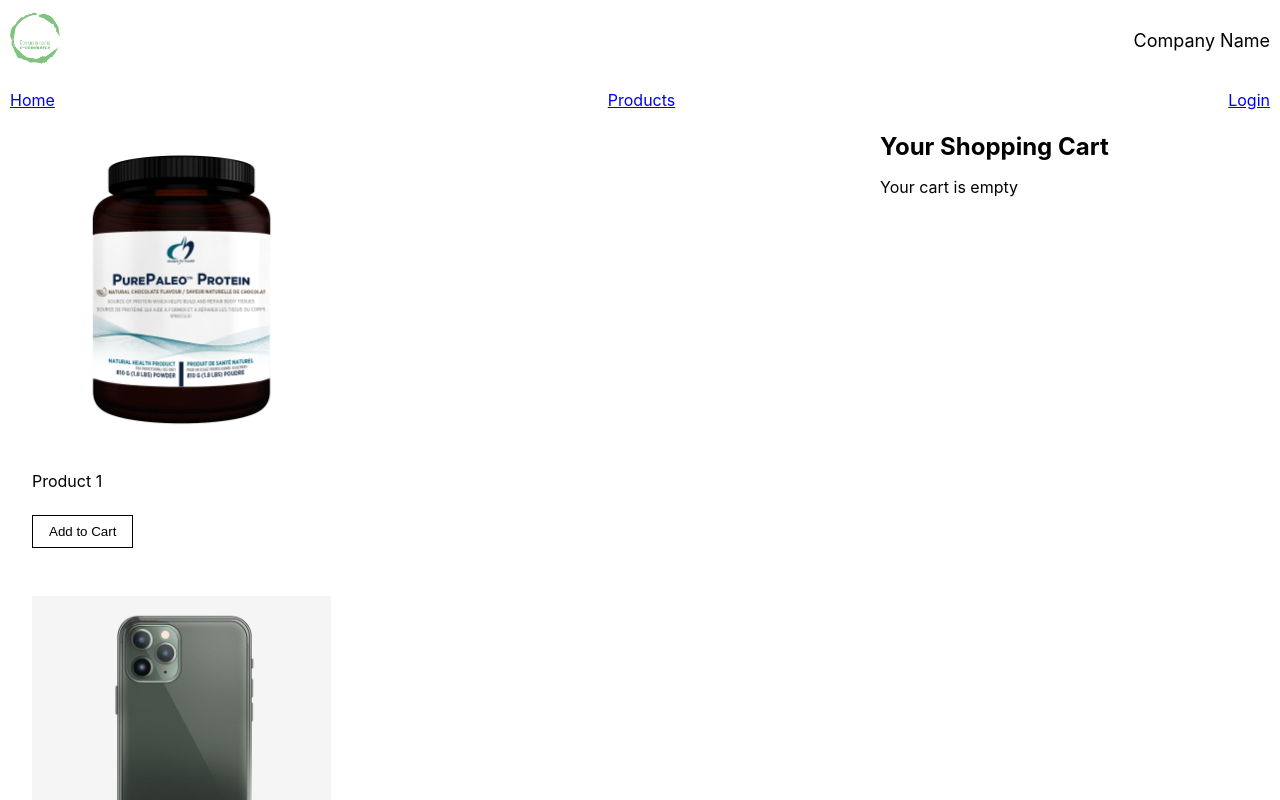
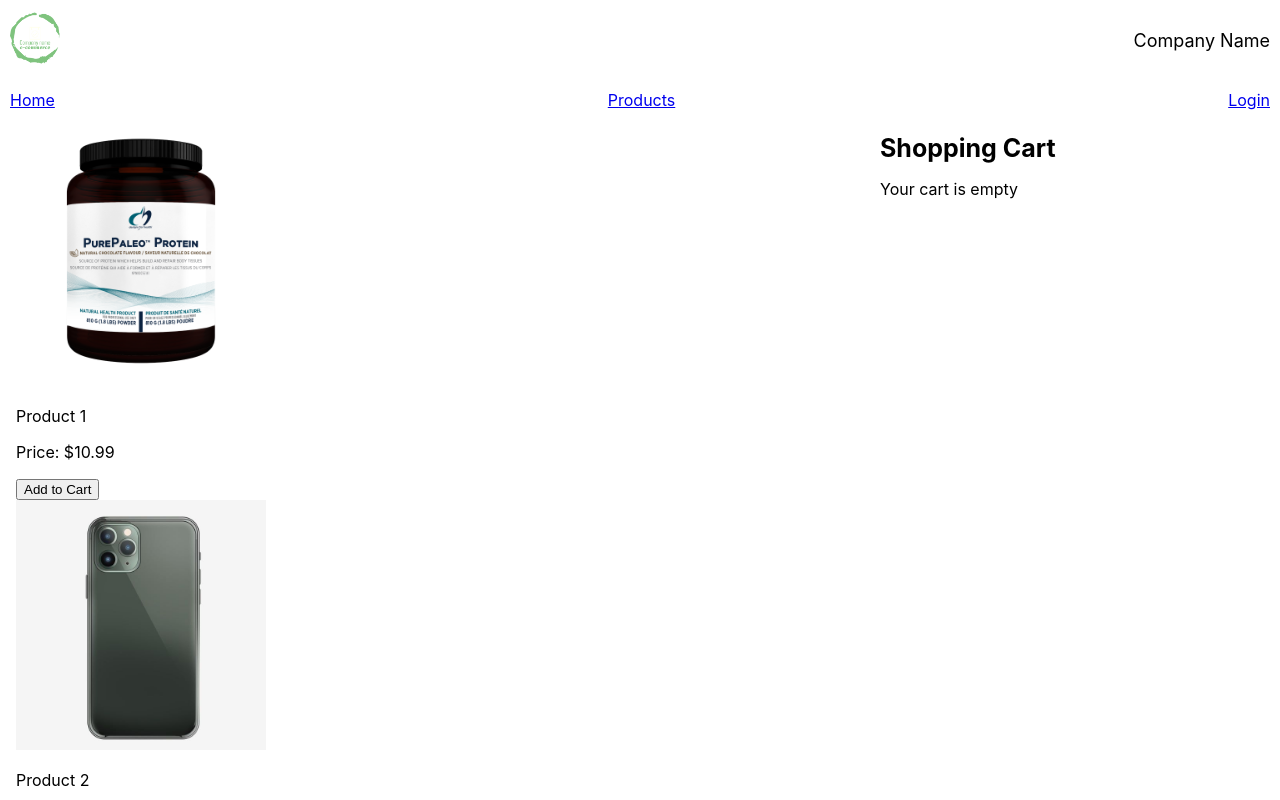
Before and after one commit to AmielleE/ENSF381_Assignment4, a React (Create React App) app: page /products in a window 1280 px wide. Shown: the top 800 px of the page. Built offline with nearby package versions, Linux system fonts and the light colour scheme.

Commit message:
finished assignment

```diff
--- a/src/components/Cart.js
+++ b/src/components/Cart.js
@@ -28,7 +28,7 @@
   return (
     <div className="cart" style={{ width: '30%', padding: '1rem', marginLeft: 'auto', position: 'absolute',
           right: '0', top: '6rem' }}>
-      <h2 className="cart-heading" style={{ fontSize: '1.5rem', marginBottom: '1rem', textAlign: 'left' }}>Your Shopping Cart</h2>
+      <h2 className="cart-heading" style={{ fontSize: '25px', marginBottom: '1rem', textAlign: 'left' }}>Shopping Cart</h2>
       {cartItems.length === 0 ? (
         <p className="cart-empty-message">Your cart is empty</p>
       ) : (
--- a/src/components/CartItem.js
+++ b/src/components/CartItem.js
@@ -8,25 +8,28 @@
 */
 import React from 'react';
 
-const CartItem = ({ item, onRemove }) => {
-  return (
-    <div className="cart-item" style={{ display: 'flex', flexDirection: 'column', alignItems: 'flex-start',
-          justifyContent: 'flex-start', marginBottom: '1rem', backgroundColor: 'transparent', padding: '1rem' }}>
-      <img src={item.image} alt={item.name} className="cart-item-image" style={{ width: '85%', marginBottom: '1rem' }} />
-      <div className="cart-item-details" style={{ display: 'flex', flexDirection: 'column', alignItems: 'flex-start',
-            padding: '0.5rem 0' }}>
-        <h3 className="cart-item-name" style={{ marginBottom: '0.25rem' }}>{item.name}</h3>
-        <p className="cart-item-price" style={{ marginBottom: '0.25rem' }}>Price: ${item.price.toFixed(2)}</p>
-        <p className="cart-item-quantity" style={{ marginBottom: '0.25rem' }}>Quantity: {item.quantity}</p>
-        <p className="cart-item-total" style={{ marginBottom: '0.25rem' }}>Total: ${(item.quantity * item.price).toFixed(2)}</p>
-        <button onClick={() => onRemove(item.id)} className="cart-item-remove-button" style={{ border: '1px solid black',
-            backgroundColor: 'transparent', padding: '0.5rem 1rem', color: 'black', marginTop: '1rem', cursor: 'pointer',
-            width: 'fit-content' }}>
-          Remove
-        </button>
-      </div>
-    </div>
-  );
+const CartItem = ({ item, removeFromCart }) => {
+    const total = item.quantity * item.price;
+    const removeItem = () => {
+        if (item.quantity === 1) {
+            removeFromCart(item);
+        } else {
+            removeFromCart({ ...item, quantity: item.quantity - 1 });
+        }
+    };
+
+    return (
+        <div className="cart-item">
+            <img src={item.image} alt={item.name} style={{marginTop: '10px', width: '250px', height: '250px' }} />
+            <div>
+                <p>{item.name}</p>
+                <p>Price: ${item.price}</p>
+                <p>Quantity: {item.quantity}</p>
+                <p>Total: ${total}</p>
+                <button onClick={removeItem}>Remove</button>
+            </div>
+        </div>
+    );
 };
 
 export default CartItem;
--- a/src/components/HomeMainSection.js
+++ b/src/components/HomeMainSection.js
@@ -27,7 +27,9 @@
       <section className="about-us" style={{ marginTop: '25px' }}>
         <h2><b>About Us</b></h2>
         <p>Welcome to our online store! We are passionate about providing high-quality products and exceptional customer service. Learn more about our story and commitment to your satisfaction.</p>
-        <button><Link to="/products">Shop Now</Link></button>
+        <Link to="/products">
+          <button>Shop Now</button>
+        </Link>
       </section>
       <section className="customer-reviews" style={{ marginTop: '40px' }}>
         <h2><b>Customer Reviews</b></h2>
--- a/src/components/ProductItem.js
+++ b/src/components/ProductItem.js
@@ -8,37 +8,32 @@
 */
 import React, { useState } from 'react';
 
-const ProductItem = ({ product, onAddToCart }) => {
-  const [showDetails, setShowDetails] = useState(false);
+const ProductItem = ({ product, addToCart }) => {
+    const [showDetails, setShowDetails] = useState(false);
 
-  const handleMouseEnter = () => setShowDetails(true);
+    const handleMouseEnter = () => {
+        setShowDetails(true);
+    };
 
-  const handleMouseLeave = () => setShowDetails(false);
+    const handleMouseLeave = () => {
+        setShowDetails(false);
+    };
 
-  const handleAddToCartClick = () => {
-    onAddToCart(product);
-  };
+    const handleAddToCart = () => {
+        addToCart(product);
+    };
 
-  return (
-    <div className="product-item" onMouseEnter={handleMouseEnter} onMouseLeave={handleMouseLeave} style={{
-          padding: '1rem', marginBottom: '1rem' }}>
-      <img src={product.image} alt={product.name} className="product-image" style={{ width: '85%', height: 'auto',
-            marginBottom: '0.5rem' }}/>
-      <h3 className="product-name" style={{ fontSize: '1rem', margin: '0.5rem 0', fontWeight: 'normal',
-            display: 'block' }}>{product.name}</h3>
-      {showDetails && (
-        <div className="product-details">
-          <p className="product-description" style={{ display: 'none' }}>{product.description}</p>
-          <p className="product-price" style={{ fontSize: '1rem', color: '#333' }}>${product.price.toFixed(2)}</p>
+    return (
+        <div className="product-item">
+            <img src={product.image} alt={product.name} style={{ width: '250px', height: '250px' }} />
+            {/* Bind event handlers to the product name */}
+            <p onMouseEnter={handleMouseEnter} onMouseLeave={handleMouseLeave}>{product.name}</p>
+            <p>Price: ${product.price}</p>
+            <button onClick={handleAddToCart}>Add to Cart</button>
+            {/* Render product description if showDetails is true */}
+            {showDetails && <p>{product.description}</p>}
         </div>
-      )}
-      <button className="add-to-cart-button" onClick={handleAddToCartClick} style={{ border: '1px solid black',
-                backgroundColor: 'transparent', padding: '0.5rem 1rem', color: 'black', marginTop: '1rem',
-                cursor: 'pointer', width: 'fit-content' }}>
-        Add to Cart
-      </button>
-    </div>
-  );
+    );
 };
 
 export default ProductItem;
```
Also changed, not shown: readme.txt.
